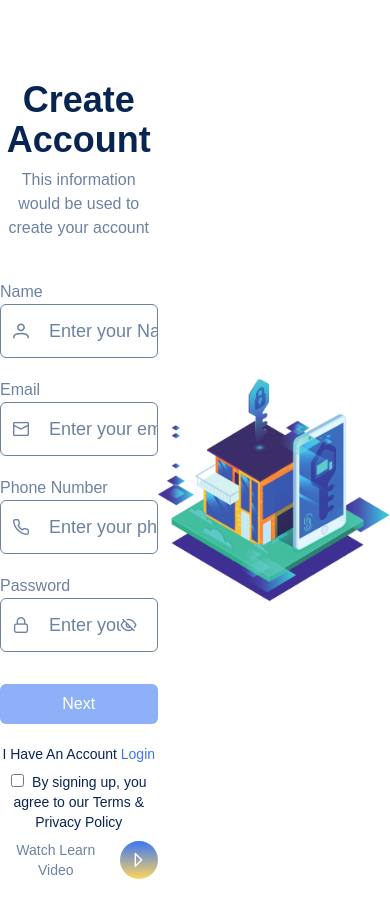
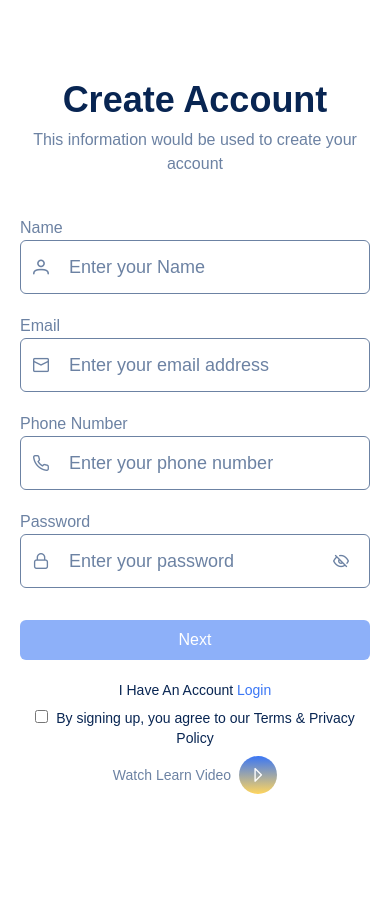
Before and after one commit to Bewizi/Asset-Token, a Vue app: page /signup in a window 390 px wide. After the commit the page ends 844 px from the top, so only its background shows below. Built offline with nearby package versions, Linux system fonts and the light colour scheme.

Commit message:
login and signup page done. added regex to validate the input

```diff
--- a/src/pages/CreateAccount/Signup.vue
+++ b/src/pages/CreateAccount/Signup.vue
@@ -99,7 +99,7 @@ const showPassword = () => {
 
 <template>
   <section class="max-w-7xl mx-auto mt-20">
-    <section class="flex items-center justify-between">
+    <section class="flex items-center justify-center px-5 md:px-0 lg:justify-between">
       <div>
         <div class="text-center mb-10">
           <h1 class="text-OxfordBlue font-bold text-4xl mb-2">Create Account</h1>
@@ -202,7 +202,7 @@ const showPassword = () => {
         </div>
       </div>
 
-      <figure>
+      <figure class="hidden lg:block">
         <img
           :src="SmartHomeTechnology"
           alt="An isometric illustration of a modern, two-story smart home"
```
